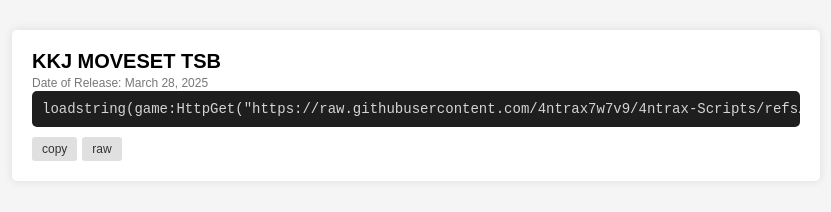
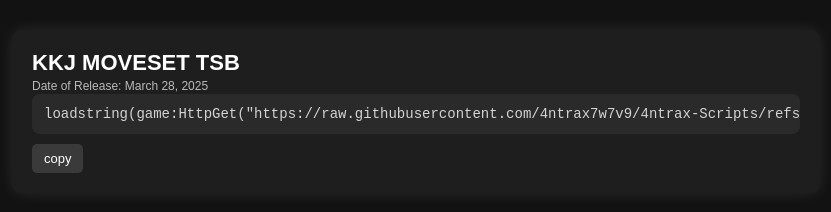
Before and after one commit to 102827252527/Website, a plain HTML site: page index.html in a window 1280 px wide. Shown: the whole page, without its empty margins (224-1055 px from the left). Drawn offline with Linux system fonts and the light colour scheme.

Commit message:
Update index.html

```diff
--- a/index.html
+++ b/index.html
@@ -6,37 +6,38 @@
     <title>KKJ MOVESET TSB</title>
     <style>
         body {
-            background-color: #f5f5f5;
+            background-color: #121212;
             font-family: Arial, sans-serif;
             text-align: center;
             margin: 0;
             padding: 0;
+            color: white;
         }
         .container {
             width: 60%;
             margin: auto;
             margin-top: 30px;
-            background: white;
+            background: #1e1e1e;
             padding: 20px;
-            border-radius: 5px;
-            box-shadow: 0px 0px 10px rgba(0, 0, 0, 0.1);
+            border-radius: 10px;
+            box-shadow: 0px 0px 15px rgba(255, 255, 255, 0.1);
             text-align: left;
         }
         .header h1 {
-            font-size: 20px;
+            font-size: 22px;
             margin: 0;
-            color: #000;
+            color: #fff;
         }
         .meta {
             font-size: 12px;
-            color: #777;
+            color: #bbb;
         }
         .code-container {
-            background: #1e1e1e;
+            background: #2a2a2a;
             color: #d4d4d4;
             font-family: monospace;
-            padding: 10px;
-            border-radius: 5px;
+            padding: 12px;
+            border-radius: 8px;
             font-size: 14px;
             overflow-x: auto;
             position: relative;
@@ -47,20 +48,36 @@
         .buttons {
             margin-top: 10px;
             display: flex;
-            gap: 5px;
+            gap: 10px;
         }
         .btn {
-            background-color: #e0e0e0;
-            color: #333;
+            background-color: #3a3a3a;
+            color: white;
             border: none;
-            padding: 5px 10px;
-            font-size: 12px;
+            padding: 7px 12px;
+            font-size: 13px;
             cursor: pointer;
-            border-radius: 3px;
+            border-radius: 5px;
             text-transform: lowercase;
+            transition: background 0.3s ease;
         }
         .btn:hover {
-            background-color: #d6d6d6;
+            background-color: #555;
+        }
+        /* Copied Notification */
+        .copied-message {
+            position: fixed;
+            left: 50%;
+            transform: translateX(-50%);
+            bottom: -50px; /* Starts hidden */
+            background: #4caf50;
+            color: white;
+            padding: 8px 15px;
+            border-radius: 5px;
+            font-size: 14px;
+            font-weight: bold;
+            opacity: 0;
+            transition: bottom 0.5s ease-in-out, opacity 0.5s ease-in-out;
         }
     </style>
 </head>
@@ -76,23 +93,31 @@
         </div>
         <div class="buttons">
             <button class="btn" onclick="copyText()">copy</button>
-            <button class="btn" onclick="openRaw()">raw</button>
         </div>
     </div>
+
+    <!-- Copied Message -->
+    <div id="copiedMessage" class="copied-message">Copied!</div>
 
     <script>
         function copyText() {
             const text = document.getElementById("pasteContent").innerText;
             navigator.clipboard.writeText(text).then(() => {
-                alert("Copied to clipboard!");
+                showCopiedMessage();
             });
         }
 
-        function openRaw() {
-            const text = document.getElementById("pasteContent").innerText;
-            const blob = new Blob([text], { type: 'text/plain' });
-            const url = URL.createObjectURL(blob);
-            window.open(url, "_blank");
+        function showCopiedMessage() {
+            const message = document.getElementById("copiedMessage");
+            message.style.bottom = "30px"; // Slide up
+            message.style.opacity = "1"; // Show
+
+            setTimeout(() => {
+                message.style.opacity = "0"; // Fade out
+                setTimeout(() => {
+                    message.style.bottom = "-50px"; // Move back down after fading
+                }, 500);
+            }, 3000);
         }
     </script>
 
```
